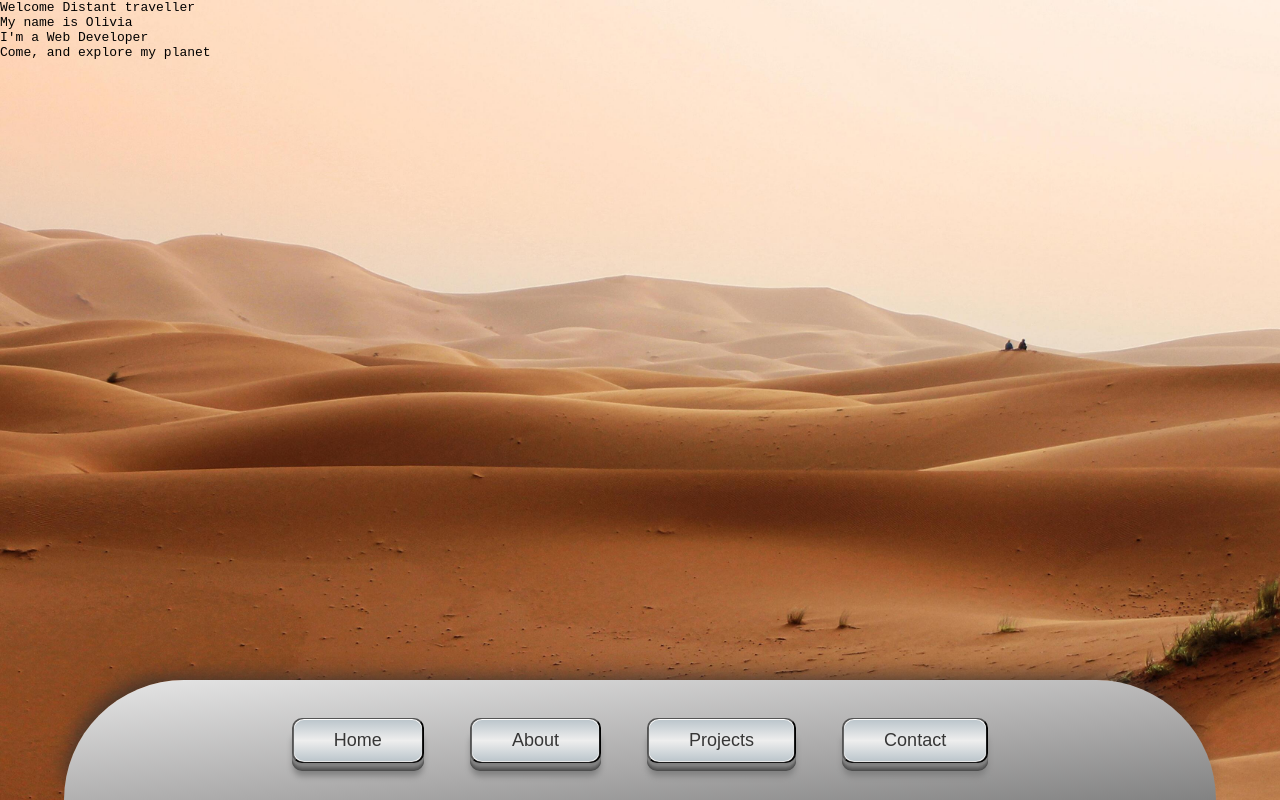
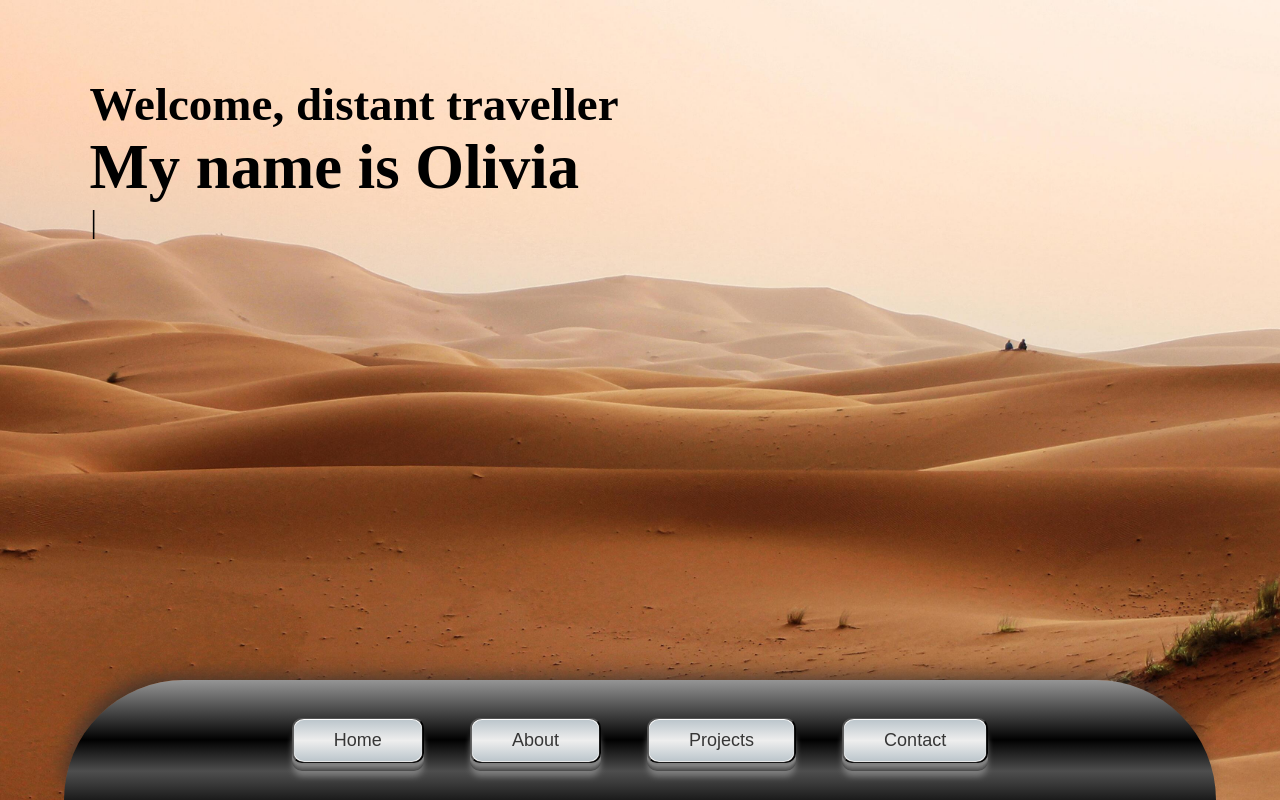
Before and after one commit to Liv4-code/planet-portfolio-site, a React (Create React App) app: page / in a window 1280 px wide. Built offline with nearby package versions, Linux system fonts and the light colour scheme.

Commit message:
Added typewriting effect to home

```diff
--- a/package.json
+++ b/package.json
@@ -11,6 +11,7 @@
     "react-dom": "^18.2.0",
     "react-scripts": "5.0.1",
     "sass": "^1.58.3",
+    "typewriter-effect": "^2.19.0",
     "web-vitals": "^2.1.4"
   },
   "scripts": {
--- a/src/App.scss
+++ b/src/App.scss
@@ -26,12 +26,52 @@ a {
     bottom: 0;
     width: 90vw;
     height: 15%;
+    // background: linear-gradient(
+    //     355deg,
+    //     rgb(130, 130, 130) 0%,
+    //     rgb(171, 170, 170) 39%,
+    //     rgba(230, 230, 230, 1) 100%
+    // );
+    // background: rgb(14, 14, 14);
+    // background: linear-gradient(
+    //     351deg,
+    //     rgba(14, 14, 14, 1) 0%,
+    //     rgba(119, 117, 117, 1) 74%
+    // );
+    /* Permalink - use to edit and share this gradient: https://colorzilla.com/gradient-editor/#959595+0,0d0d0d+46,010101+50,0a0a0a+53,4e4e4e+76,383838+87,1b1b1b+100;Black+Gloss+Pipe */
+    background: rgb(149, 149, 149); /* Old browsers */
+    background: -moz-linear-gradient(
+        top,
+        rgba(149, 149, 149, 1) 0%,
+        rgba(13, 13, 13, 1) 46%,
+        rgba(1, 1, 1, 1) 50%,
+        rgba(10, 10, 10, 1) 53%,
+        rgba(78, 78, 78, 1) 76%,
+        rgba(56, 56, 56, 1) 87%,
+        rgba(27, 27, 27, 1) 100%
+    ); /* FF3.6-15 */
+    background: -webkit-linear-gradient(
+        top,
+        rgba(149, 149, 149, 1) 0%,
+        rgba(13, 13, 13, 1) 46%,
+        rgba(1, 1, 1, 1) 50%,
+        rgba(10, 10, 10, 1) 53%,
+        rgba(78, 78, 78, 1) 76%,
+        rgba(56, 56, 56, 1) 87%,
+        rgba(27, 27, 27, 1) 100%
+    ); /* Chrome10-25,Safari5.1-6 */
     background: linear-gradient(
-        355deg,
-        rgb(130, 130, 130) 0%,
-        rgb(171, 170, 170) 39%,
-        rgba(230, 230, 230, 1) 100%
-    );
+        to bottom,
+        rgba(149, 149, 149, 1) 0%,
+        rgba(13, 13, 13, 1) 46%,
+        rgba(1, 1, 1, 1) 50%,
+        rgba(10, 10, 10, 1) 53%,
+        rgba(78, 78, 78, 1) 76%,
+        rgba(56, 56, 56, 1) 87%,
+        rgba(27, 27, 27, 1) 100%
+    ); /* W3C, IE10+, FF16+, Chrome26+, Opera12+, Safari7+ */
+    filter: progid:DXImageTransform.Microsoft.gradient( startColorstr='#959595', endColorstr='#1b1b1b',GradientType=0 ); /* IE6-9 */
+
     border-radius: 10rem 10rem 0 0;
     box-shadow: -6px -10px 20px -6px rgba(46, 46, 46, 0.75);
 
@@ -84,7 +124,7 @@ a {
 
         .navigation__button {
             margin: 1%;
-            height: 45%;
+            height: 56px;
         }
 
         .navigation__button span {
--- a/src/Home.js
+++ b/src/Home.js
@@ -1,12 +1,29 @@
 import "./Home.scss";
+import Typewriter from "typewriter-effect";
 
 function Home() {
     return (
         <div className="container">
-            <pre>Welcome Distant traveller</pre>
-            <pre>My name is Olivia</pre>
-            <pre>I'm a Web Developer</pre>
-            <pre>Come, and explore my planet</pre>
+            <div className="heading">
+                <Typewriter
+                    onInit={(typewriter) => {
+                        typewriter
+                            .changeDelay(60)
+                            .typeString("<h2>Welcome, distant traveller</h2>")
+                            .pauseFor(1000)
+                            .typeString("<h1>My name is Olivia</h1>")
+                            .pauseFor(1000)
+                            .changeDelay(100)
+                            .typeString("<h1>I'm a web developer</h1>")
+                            .pauseFor(500)
+                            .typeString("<h3>Come...</h3>")
+                            .pauseFor(1500)
+                            .deleteChars(7)
+                            .typeString("<h3>Explore my planet</h3>")
+                            .start();
+                    }}
+                />
+            </div>
         </div>
     );
 }
--- a/src/Home.scss
+++ b/src/Home.scss
@@ -1,14 +1,19 @@
 $breakpoint-tablet: 768px;
 
 .container {
+    font-size: 1.4em;
     background-image: url("./assets/dunes.jpeg");
     background-size: cover;
     background-repeat: no-repeat;
     height: 100vh;
 }
 
-// @media (max-width: $breakpoint-tablet) {
-//     .container {
-//         background-size: cover;
-//     }
-// }
+.heading {
+    padding: 6% 0 0 7%;
+}
+
+@media (max-width: $breakpoint-tablet) {
+    .container {
+        font-size: 1.1em;
+    }
+}
```
Also changed, not shown: 1 other file (tests, documents, lock files or other folders).
